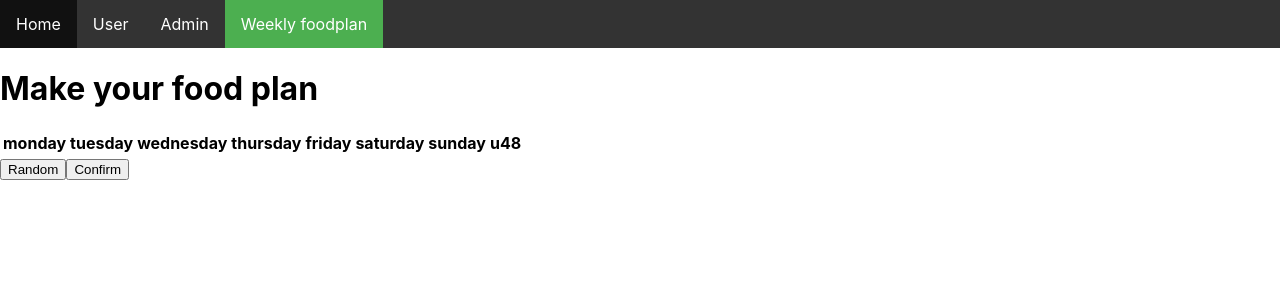
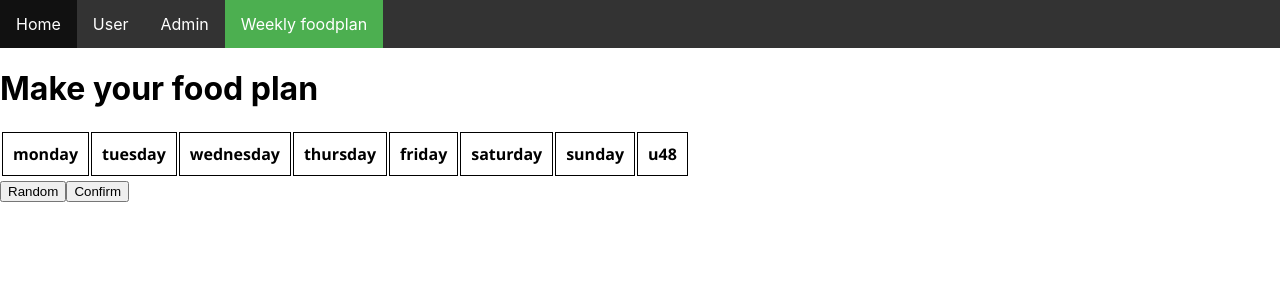
Before and after one commit to AlexKenfelt/Semesterprojekt3Frontend, a React (Create React App) app: page /foodplan in a window 1280 px wide. Shown: the top 300 px of the page. Built offline with nearby package versions, Linux system fonts and the light colour scheme.

Commit message:
foodplan index css

```diff
--- a/src/index.css
+++ b/src/index.css
@@ -26,3 +26,39 @@ ul.header {
  }
  ul.header li a:hover:not(.active) { background-color: #111;}
  .active { background-color: #4CAF50;}
+
+ /* foodplan */
+
+th {
+  margin: 0;
+  border: 1px solid;
+  padding: 10px;
+  content: 50px;
+  font-family: 'Segoe UI';
+}
+
+td{
+  margin-bottom: 0;
+  border: 1px solid;
+  padding: 40px;
+  content: 70px;
+  width: 100%;
+  font-family: 'Segoe UI';
+}
+
+th.col {
+
+  text-align: left top;
+}
+
+tr {
+  width: 100%;
+}
+
+ul.li{
+  margin-bottom: 0;
+  border: 1px solid;
+  padding: 40px;
+  content: 70px;
+  width: 100%;
+}
```
